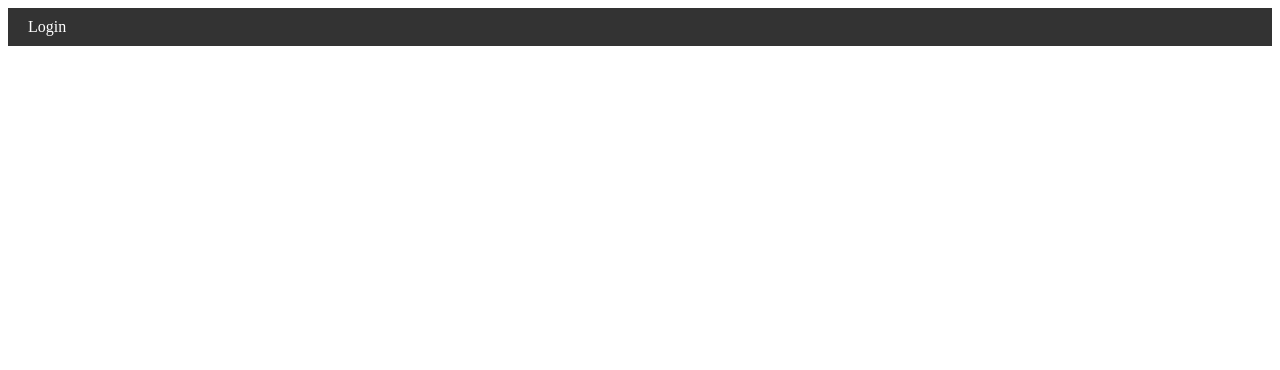
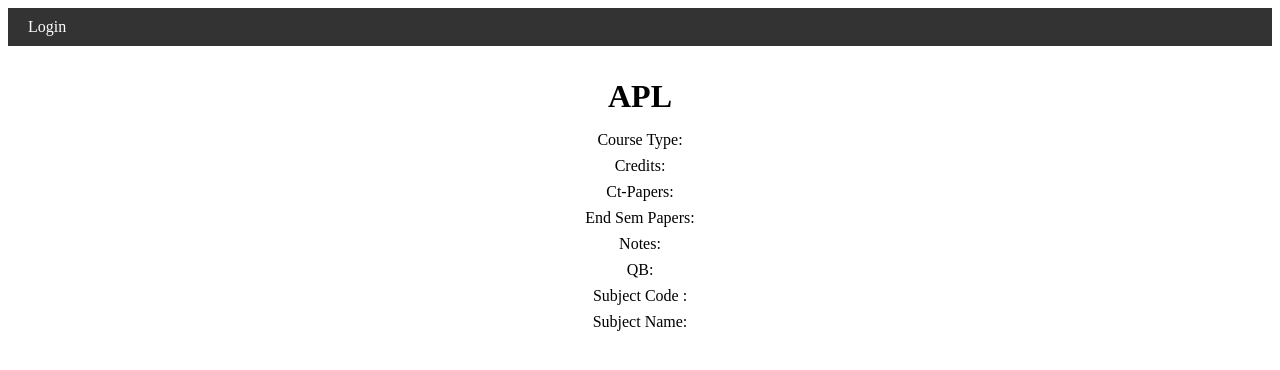
Before and after one commit to nihalsaran/adminnacademeasee, a React (Vite) app: page /apl in a window 1280 px wide. Before the commit this address had no page. Shown: the top 370 px of the page. Built offline with nearby package versions, Linux system fonts and the light colour scheme.

Commit message:
Passing data

```diff
--- a/src/App.jsx
+++ b/src/App.jsx
@@ -6,6 +6,7 @@ import Navbar from './components/Navbar/Navbar';
 import StudyMaterial from './Pages/Studymaterials/StudyMaterials'
 import Json from './Pages/JsonUpload/Json';
 import Dashboard from './Pages/Dashboard/Dashboard';
+import APL from './Pages/APL/APL';
 
 
 
@@ -20,6 +21,7 @@ function App() {
         <Routes>
           <Route path="/studymaterial" element={<StudyMaterial/> } />
           <Route path="/dashboard" element={<Dashboard />} />
+          <Route path="/apl" element={<APL />} />
 
           <Route path="/test" element={<Json />} />
           <Route path="/home" element={<Home />} />
--- /dev/null
+++ b/src/Pages/APL/APL.css
@@ -0,0 +1,17 @@
+.apl {
+    text-align: center;
+    padding: 1rem;
+  }
+
+  .apl h1 {
+    font-size: 2rem;
+    margin: 1rem 0;
+  }
+
+  .apl p {
+    margin: 0.5rem 0;
+  }
+
+  .noData {
+    text-align: center;
+  }
--- /dev/null
+++ b/src/Pages/APL/APL.jsx
@@ -0,0 +1,32 @@
+import React from 'react';
+import { useLocation } from 'react-router-dom';
+
+const APL = () => {
+  const { state = {} } = useLocation();
+  const subjectData = state || {};
+
+  return (
+    <div style={{ textAlign: 'center', padding: '1rem' }}>
+      <h1 style={{ fontSize: '2rem', margin: '1rem 0' }}>APL</h1>
+      {/* Conditionally render fields based on data availability */}
+      {subjectData && (
+        <>
+          <p style={{ margin: '0.5rem 0' }}>Course Type: {subjectData.courseType}</p>
+          <p style={{ margin: '0.5rem 0' }}>Credits: {subjectData.credits}</p>
+          <p style={{ margin: '0.5rem 0' }}>Ct-Papers: {subjectData.ctPapers}</p>
+          <p style={{ margin: '0.5rem 0' }}>End Sem Papers: {subjectData.endSemPapers}</p>
+          <p style={{ margin: '0.5rem 0' }}>Notes: {subjectData.notes}</p>
+          <p style={{ margin: '0.5rem 0' }}>QB: {subjectData.questionBank}</p>
+          <p style={{ margin: '0.5rem 0' }}>Subject Code : {subjectData.subjectCode}</p>
+          <p style={{ margin: '0.5rem 0' }}>Subject Name: {subjectData.subjectName}</p>
+
+          {/* ... display other relevant details */}
+        </>
+      )}
+      {/* Display a message if no data is available (optional) */}
+      {!subjectData && <p style={{ textAlign: 'center' }}>No subject data found.</p>}
+    </div>
+  );
+};
+
+export default APL;
--- /dev/null
+++ b/src/Pages/Dashboard/Dashboard.css
@@ -0,0 +1,23 @@
+.dashboard {
+    text-align: center;
+    margin-top: 50px;
+  }
+
+  .dashboard table {
+    margin: 0 auto;
+    border-collapse: collapse;
+    width: 70%;
+  }
+
+  .dashboard th, .dashboard td {
+    border: 1px solid #ddd;
+    padding: 8px;
+  }
+
+  .dashboard th {
+    padding-top: 12px;
+    padding-bottom: 12px;
+    text-align: left;
+    background-color: #4CAF50;
+    color: white;
+  }
--- a/src/Pages/Dashboard/Dashboard.jsx
+++ b/src/Pages/Dashboard/Dashboard.jsx
@@ -1,9 +1,13 @@
 import React, { useEffect, useState } from 'react';
 import { collection, getDocs } from 'firebase/firestore';
-import { db } from '../../firebaseConfig'; // Replace with your Firebase configuration
+import { db } from '../../firebaseConfig';
+import './Dashboard.css';
+import { useNavigate } from 'react-router-dom'; // Import for navigation
 
 const Dashboard = () => {
-  const [subjects, setSubjects] = useState([]);
+    const [subjects, setSubjects] = useState([]);
+    const navigate = useNavigate(); // Access the navigation function
+
 
   useEffect(() => {
     const fetchSubjects = async () => {
@@ -15,11 +19,15 @@ const Dashboard = () => {
     fetchSubjects();
   }, []);
 
+  const handleSubjectClick = (subject) => {
+    navigate('/apl', { state: subject }); // Pass subject object as state
+  };
+
   return (
-    <div>
+    <div className="dashboard">
       <h1>Dashboard</h1>
       <table>
-        <thead>
+      <thead>
           <tr>
             <th>Subject Code</th>
             <th>Subject Name</th>
@@ -30,8 +38,12 @@ const Dashboard = () => {
           {subjects.map((subject) => (
             <tr key={subject.subjectCode}>
               <td>{subject.subjectCode}</td>
-              <td>{subject.subjectName}</td>
+              <td onClick={() => handleSubjectClick(subject)}>
+                {subject.subjectName}
+              </td>
               <td>{subject.selectedSemester}</td>
+
+              {/* ... */}
             </tr>
           ))}
         </tbody>
```
